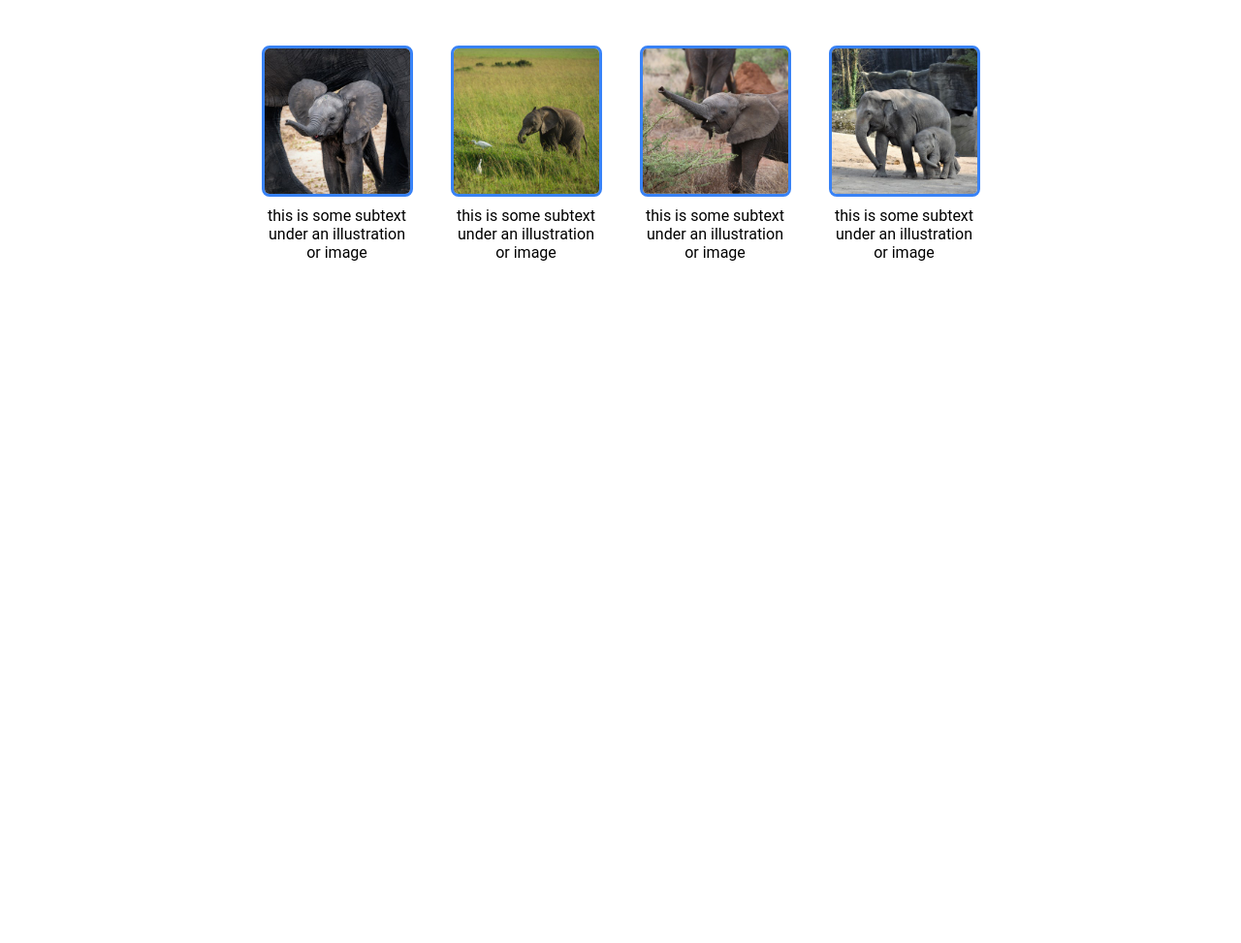
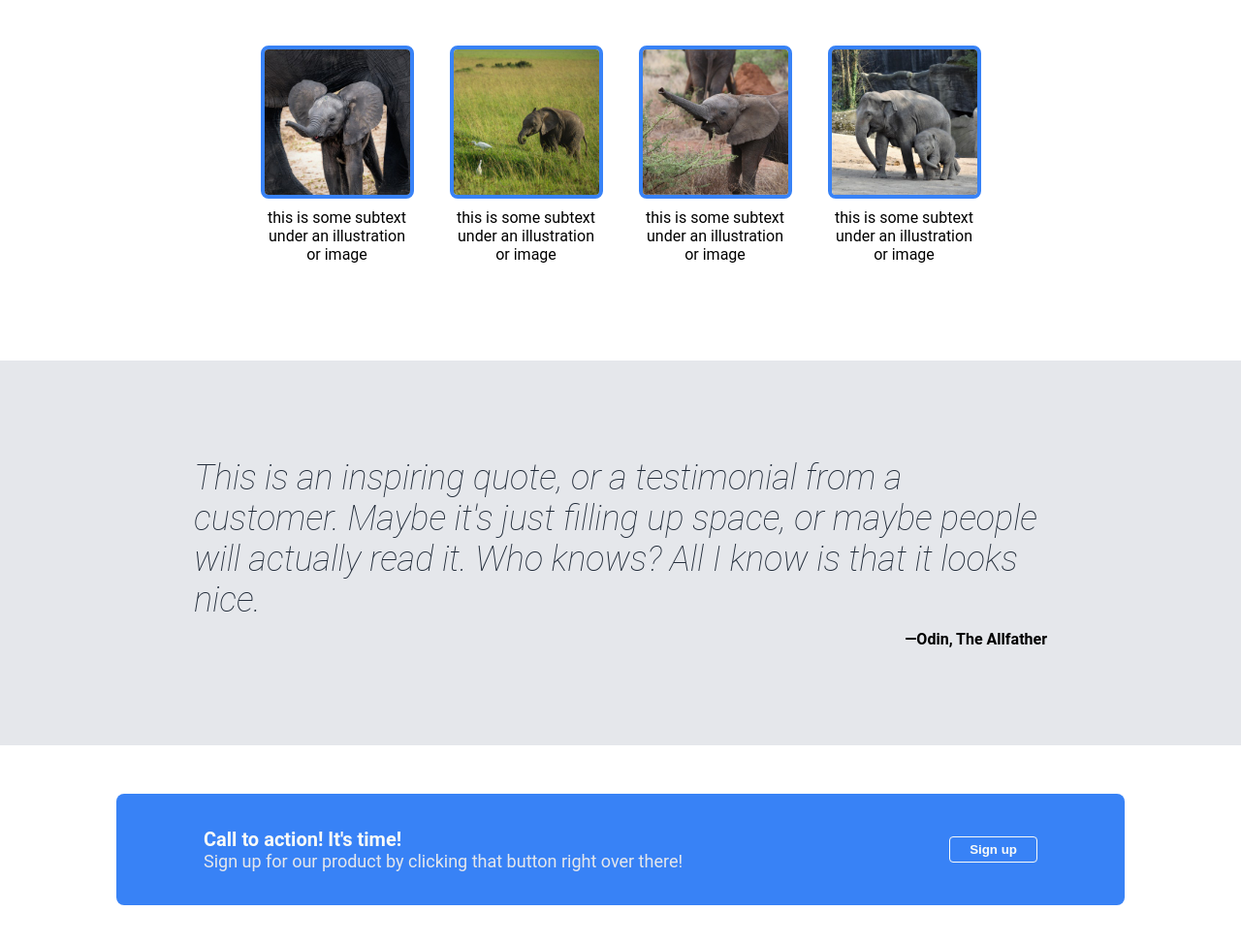
Before and after one commit to atrogpx/landing-page, a plain HTML site: page index.html in a window 1280 px wide. Shown: the part 513-1486 px from the top of the page at 97% size. Before the commit the page ends 833 px from the top, so only its background shows below. Drawn offline with Linux system fonts and the light colour scheme.

Commit message:
call-to-action part done

```diff
--- a/index.html
+++ b/index.html
@@ -28,22 +28,33 @@
             <div class="information-header-text">Some random information</div>
             <div class="cards">
                 <div class="card">
-                    <img class="call-to-action-img" src="images/hu-chen--9JAqVxg3vs-unsplash.jpg" alt="fel">
+                    <img class="part-two-img" src="images/hu-chen--9JAqVxg3vs-unsplash.jpg" alt="fel">
                     <div class="subtext">this is some subtext under an illustration or image</div>
                 </div>
                 <div class="card">
-                    <img class="call-to-action-img" src="images/julie-wolpers-_RQ1N5MGZEg-unsplash.jpg" alt="fel">
+                    <img class="part-two-img" src="images/julie-wolpers-_RQ1N5MGZEg-unsplash.jpg" alt="fel">
                     <div class="subtext">this is some subtext under an illustration or image</div>
                 </div>
                 <div class="card">
-                    <img class="call-to-action-img" src="images/lili-koslowksi-DNPo8OrTlbU-unsplash.jpg" alt="fel">
+                    <img class="part-two-img" src="images/lili-koslowksi-DNPo8OrTlbU-unsplash.jpg" alt="fel">
                     <div class="subtext">this is some subtext under an illustration or image</div>
                 </div>
                 <div class="card">
-                    <img class="call-to-action-img" src="images/waldemar-7FrRrNXPaLE-unsplash.jpg" alt="fel">
+                    <img class="part-two-img" src="images/waldemar-7FrRrNXPaLE-unsplash.jpg" alt="fel">
                     <div class="subtext">this is some subtext under an illustration or image</div>
                 </div>
             </div>
         </div>
+        <div class="quote-container">
+            <div class="quote">This is an inspiring quote, or a testimonial from a customer. Maybe it's just filling up space, or maybe people will actually read it. Who knows? All I know is that it looks nice.</div>
+            <div class="author">—Odin, The Allfather</div>
+        </div>
+        <div class="call-to-action">
+            <div class="call-to-action-text">
+                <div class="upper-text">Call to action! It's time!</div>
+                <div class="bottom-text">Sign up for our product by clicking that button right over there!</div>
+            </div>
+            <button>Sign up</button>
+        </div>
     </body>
 </html>
--- a/style.css
+++ b/style.css
@@ -15,7 +15,8 @@ body {
 }
 
 .hero-secondary-text,
-a {
+a,
+.bottom-text {
     font-size: 18px;
     color: #E5E7EB;
 }
@@ -76,7 +77,7 @@ button {
 
 .information {
     display: flex;
-    padding: 50px 120px 50px 120px;
+    padding: 50px 120px 100px 120px;
     flex-direction: column;
     justify-content: center;
     align-items: center;
@@ -104,7 +105,7 @@ button {
     max-width: 150px;
 }
 
-.call-to-action-img {
+.part-two-img {
     display: flex;
     flex: 1;
     max-width: 150px;
@@ -112,6 +113,7 @@ button {
     border-radius: 8px;
     border-style: solid;
     border-color: #3882F6;
+    border-width: 4px;
 }
 
 .subtext {
@@ -120,3 +122,50 @@ button {
     flex: 1;
 
 }
+
+.quote-container {
+    display: flex;
+    flex-direction: column;
+    background-color: #E5E7EB;
+    gap: 10px;
+    padding: 100px 200px 100px 200px;
+}
+
+.quote {
+    display: flex;
+    flex: 1;
+    font-size: 36px;
+    font-style: italic;
+    font-weight: 100;
+    color: #1F2937;
+}
+
+.author {
+    display: flex;
+    font-weight: bold;
+    justify-content: end;
+    flex: 1;
+}
+
+.call-to-action {
+    display: flex;
+    margin: 50px 120px 50px 120px;
+    padding: 35px 90px 35px 90px;
+    background-color: #3882F6;
+    border-radius: 8px;
+    justify-content: space-between;
+}
+
+.upper-text {
+    font-size: 20px;
+    font-weight: bold;
+    color: #F9FAF8;
+}
+
+.call-to-action > button {
+    display: flex;
+    border-style: solid;
+    border-width: 1px;
+    border-color: #F9FAF8;
+    align-self: center;
+}
```
